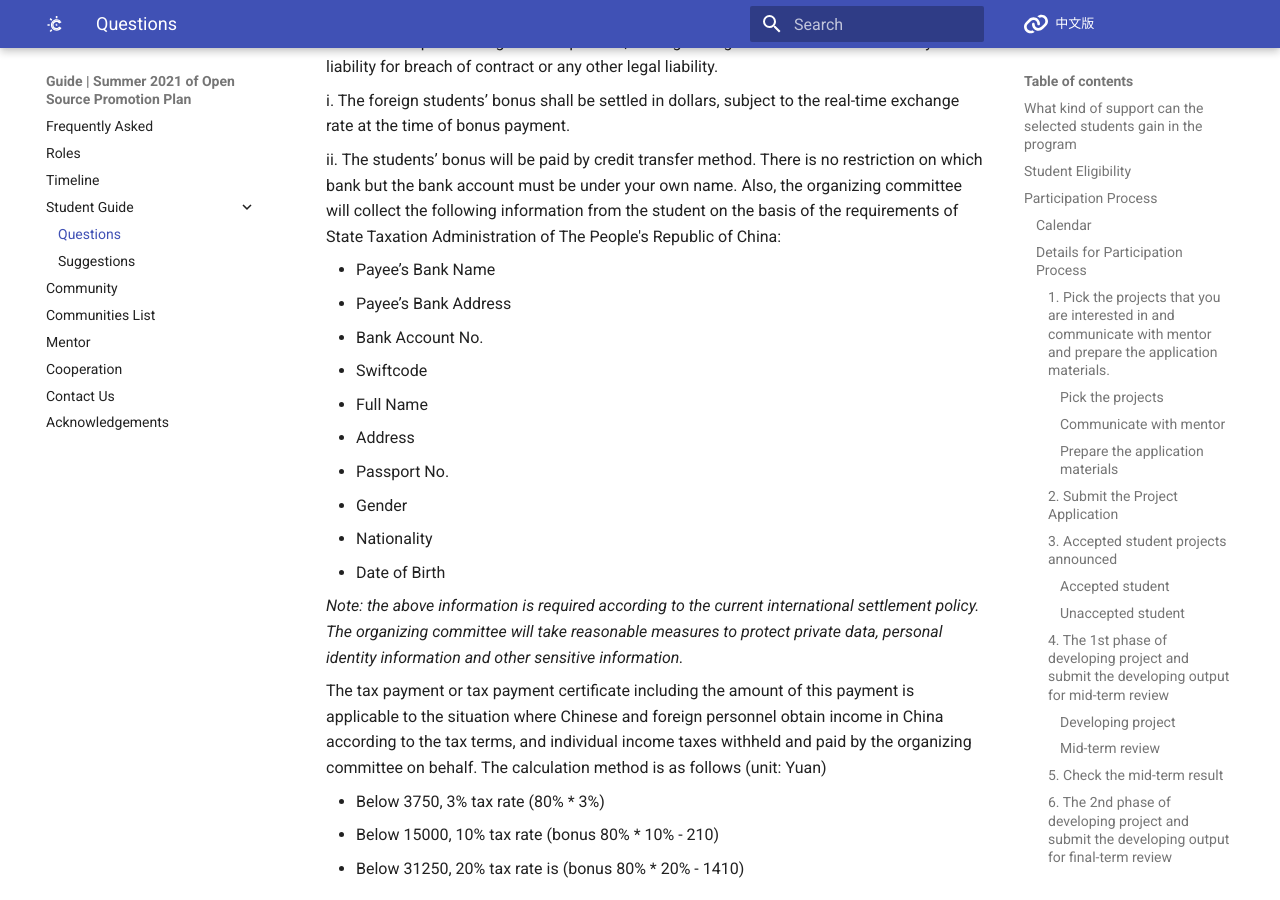
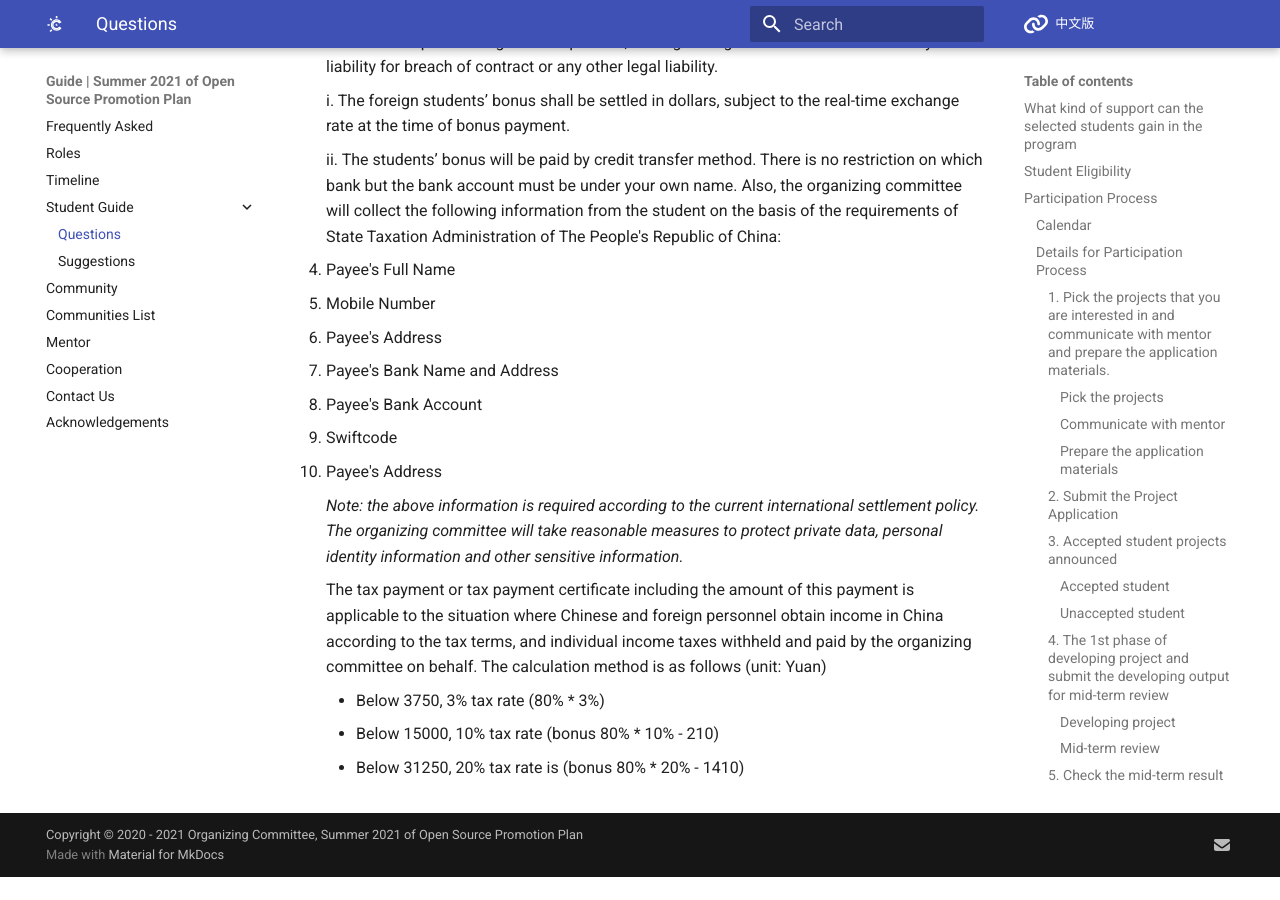
Before and after one commit to summer-ospp/help-en, an MkDocs documentation site: the page built from docs/student.md, in a window 1280 px wide and 900 px high, scrolled down 6168 px. Built offline with MkDocs 1.6.1 and Material for MkDocs 9.7.7, drawn with Linux system fonts in a browser that asks for light colours; comment, search, counter and statistics services are not loaded; after the commit the page ends 7045 px from its top, so only the background shows below that.

Commit message:
Update student.md

```diff
--- a/docs/student.md
+++ b/docs/student.md
@@ -192,16 +192,19 @@ Students can choose the programming language according to the needs of community
 
     ii. The students’ bonus will be paid by credit transfer method. There is no restriction on which bank but the bank account must be under your own name. Also, the organizing committee will collect the following information from the student on the basis of the requirements of State Taxation Administration of The People's Republic of China:
 
-     - Payee’s Bank Name
-     - Payee’s Bank Address
-     - Bank Account No.
-     - Swiftcode
-     - Full Name
-     - Address
-     - Passport No.
-     - Gender
-     - Nationality
-     - Date of Birth
+- Payee's Full Name
+
+- Mobile Number
+
+- Payee's Address
+
+- Payee's Bank Name and Address
+
+- Payee's Bank Account
+
+- Swiftcode
+
+- Payee's Address
 
     *Note: the above information is required according to the current international settlement policy. The organizing committee will take reasonable measures to protect private data, personal identity information and other sensitive information.*
 
```
